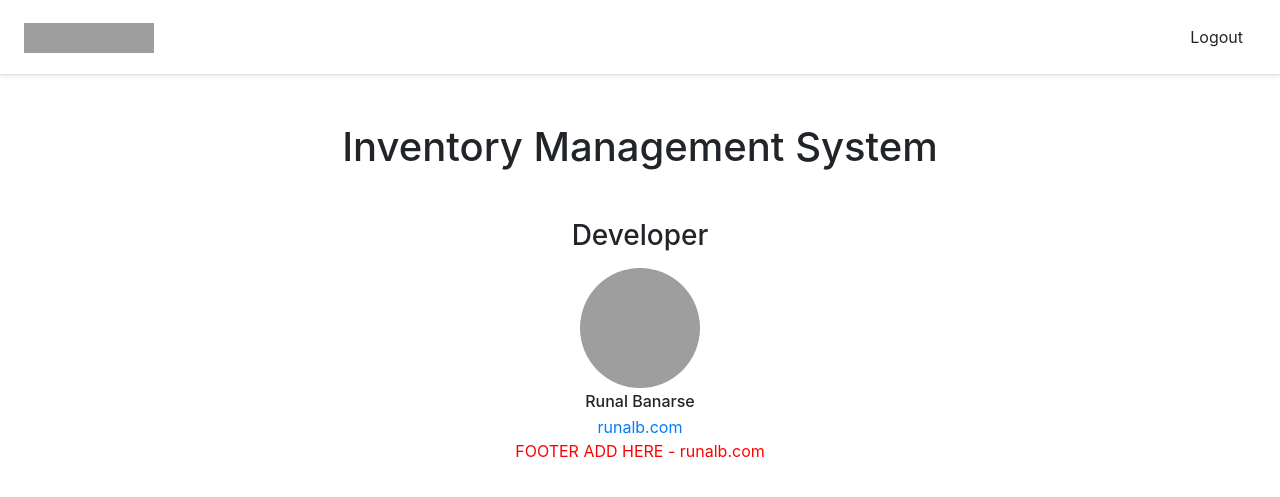
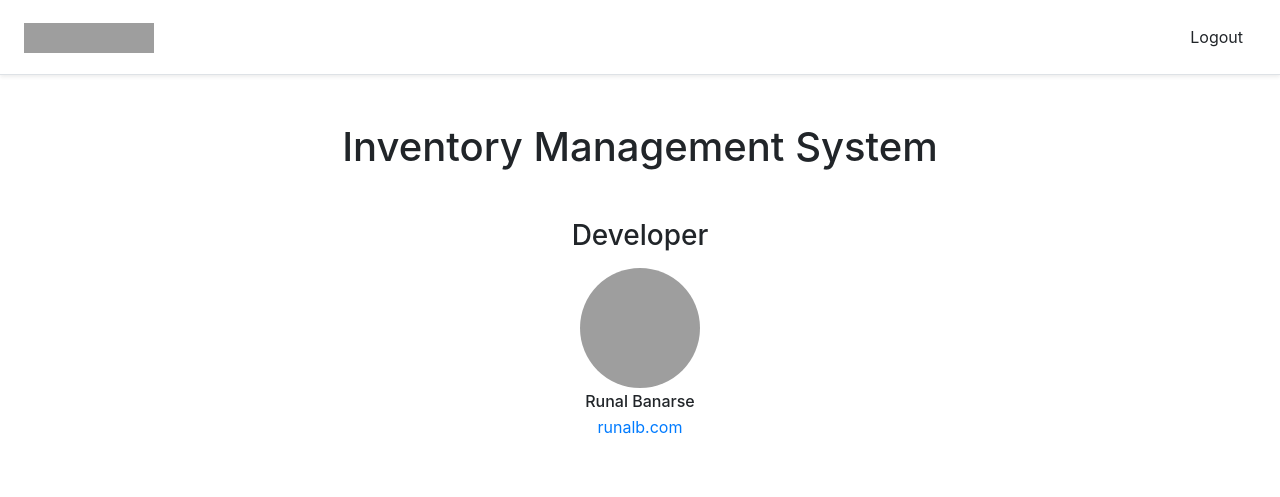
Before and after one commit to georgeyoumansjr/Django-Inventory-Management-System-1, a Django app: page / in a window 1280 px wide. Shown: the top 497 px of the page. Run offline with Django 4.2, Linux system fonts and the light colour scheme; grey boxes are pictures that could not be loaded.

Commit message:
removed footer

```diff
--- a/templates/base.html
+++ b/templates/base.html
@@ -33,7 +33,6 @@
 
     {% endblock %}
 
-    <p style="color:red;text-align:center;">FOOTER ADD HERE - runalb.com<p>
 
 </body>
 
```
